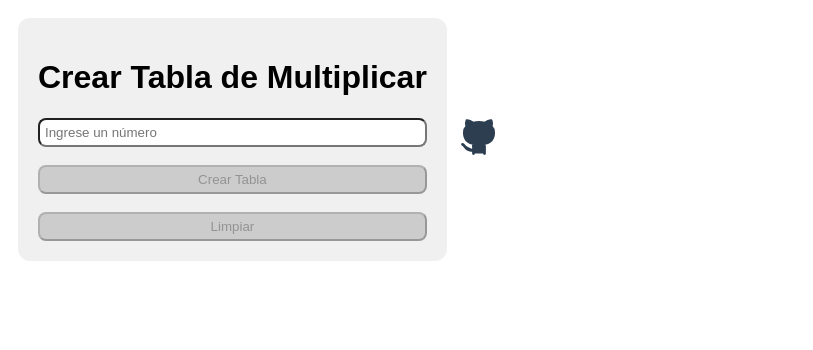
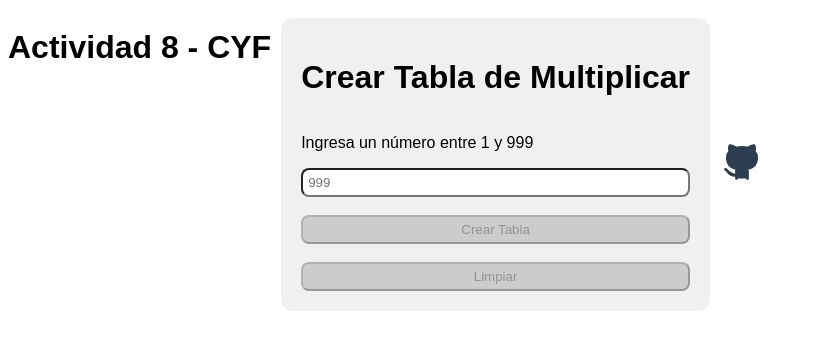
Before and after one commit to Jefferson-Benavides/tabla, a website: page views/index.html in a window 1280 px wide. Shown: the whole page, without its empty margins (0-813 px from the left). Drawn offline with Linux system fonts and the light colour scheme.

Commit message:
Título, label y rango a 999

```diff
--- a/views/index.html
+++ b/views/index.html
@@ -7,10 +7,13 @@
         <title>Tabla de Multiplicar</title>
         </head>
         <body>
+<h1>Actividad 8 - CYF</h1>
+<div class="app">
           <div class="contenedor">
               <h1>Crear Tabla de Multiplicar</h1>
                   <form id="numAMultiplicar">
-                        <input type="number" id="inputNumero" placeholder="Ingrese un número" min="1" max="99">
+<p>Ingresa un número entre 1 y 999</p>
+                        <input type="number" id="inputNumero" placeholder="999" min="1" max="999">
                           <br>    <button type="submit" id="botonCalcular" disabled>Crear Tabla</button>
                               <br>      <button type="button" id="botonLimpiar" disabled>Limpiar</button>
                                         </form>
@@ -32,6 +35,7 @@
                                                                                                                                   </tbody>
                                                                                                                                       </table>
                                                                                                                                         </div>
+</div>
                                                                                                                                         <div class="repo">
                                                                                                                                           <a href="https://github.com/Jefferson-Benavides/tabla/" target="_blank" rel="noopener noreferrer">
                                                                                                                                             <svg xmlns="http://www.w3.org/2000/svg" class="icon icon-tabler icon-tabler-brand-github" width="44" height="44" viewBox="0 0 24 24" stroke-width="1.5" stroke="#2c3e50" fill="none" stroke-linecap="round" stroke-linejoin="round">
```
